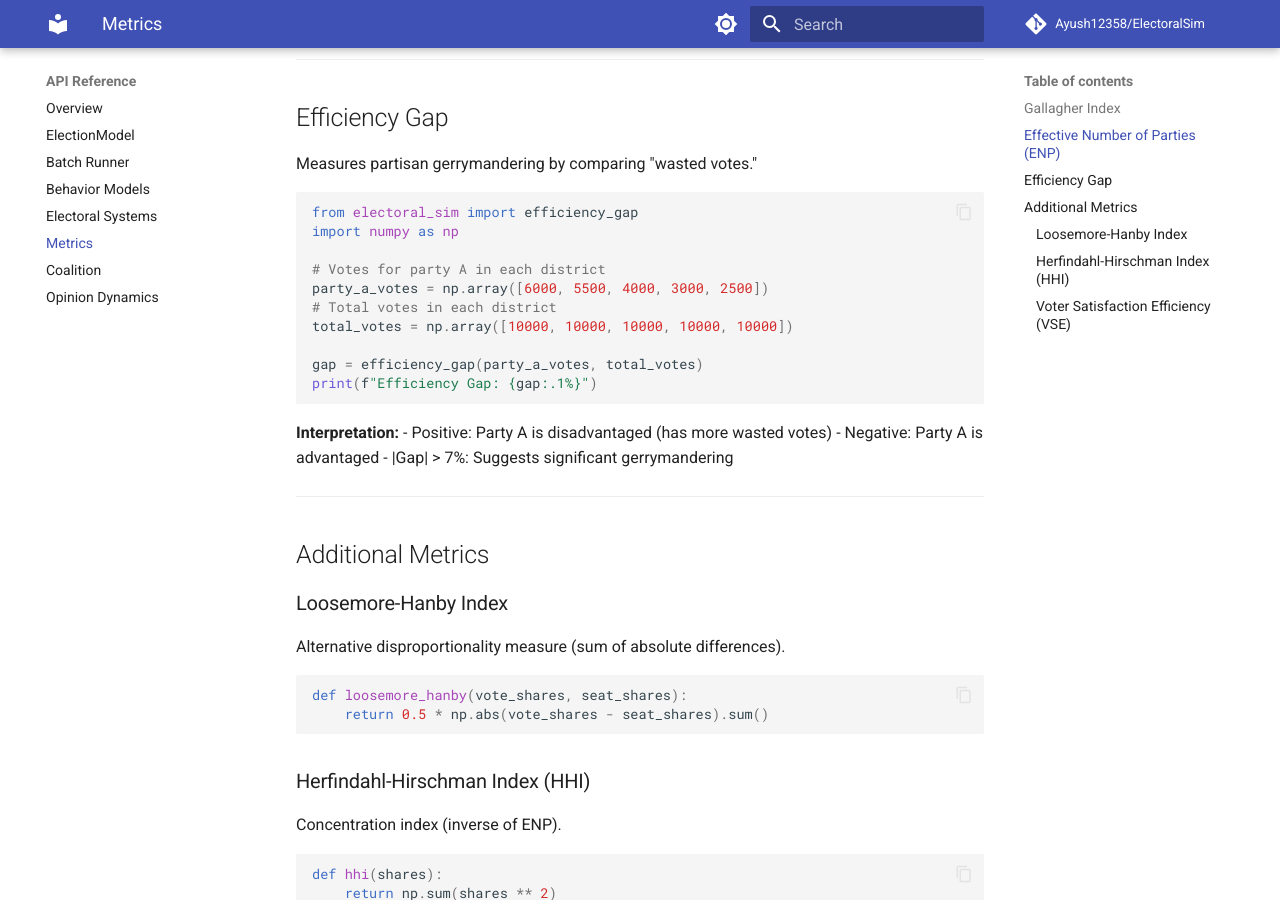
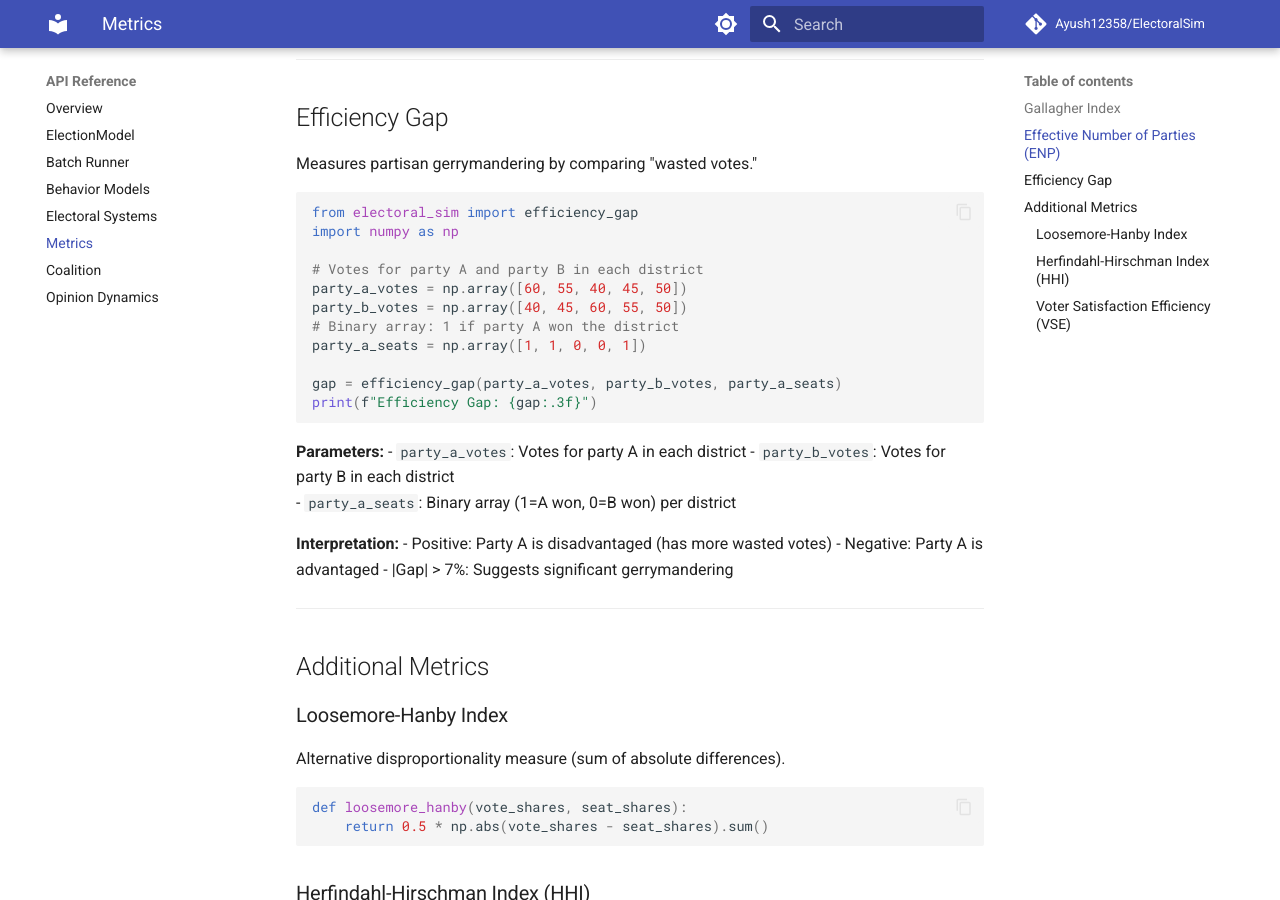
Before and after one commit to Ayush12358/ElectoralSim, an MkDocs documentation site: the page built from docs/api/metrics.md, in a window 1280 px wide and 900 px high, scrolled down 1282 px. Built offline with MkDocs 1.6.1 and Material for MkDocs 9.7.7, drawn with Linux system fonts in a browser that asks for light colours; comment, search, counter and statistics services are not loaded.

Commit message:
docs: fix efficiency_gap() signature in metrics API docs
- Updated to match three-argument signature (party_a_votes, party_b_votes, party_a_seats)

Tests: 501 passed (1 pre-existing failure)

````diff
--- a/docs/api/metrics.md
+++ b/docs/api/metrics.md
@@ -71,14 +71,20 @@ Measures partisan gerrymandering by comparing "wasted votes."
 from electoral_sim import efficiency_gap
 import numpy as np
 
-# Votes for party A in each district
-party_a_votes = np.array([6000, 5500, 4000, 3000, 2500])
-# Total votes in each district
-total_votes = np.array([10000, 10000, 10000, 10000, 10000])
+# Votes for party A and party B in each district
+party_a_votes = np.array([60, 55, 40, 45, 50])
+party_b_votes = np.array([40, 45, 60, 55, 50])
+# Binary array: 1 if party A won the district
+party_a_seats = np.array([1, 1, 0, 0, 1])
 
-gap = efficiency_gap(party_a_votes, total_votes)
-print(f"Efficiency Gap: {gap:.1%}")
+gap = efficiency_gap(party_a_votes, party_b_votes, party_a_seats)
+print(f"Efficiency Gap: {gap:.3f}")
 ```
+
+**Parameters:**
+- `party_a_votes`: Votes for party A in each district
+- `party_b_votes`: Votes for party B in each district
+- `party_a_seats`: Binary array (1=A won, 0=B won) per district
 
 **Interpretation:**
 - Positive: Party A is disadvantaged (has more wasted votes)
````
Also changed, not shown: TODO.md (+1 -1 lines).
